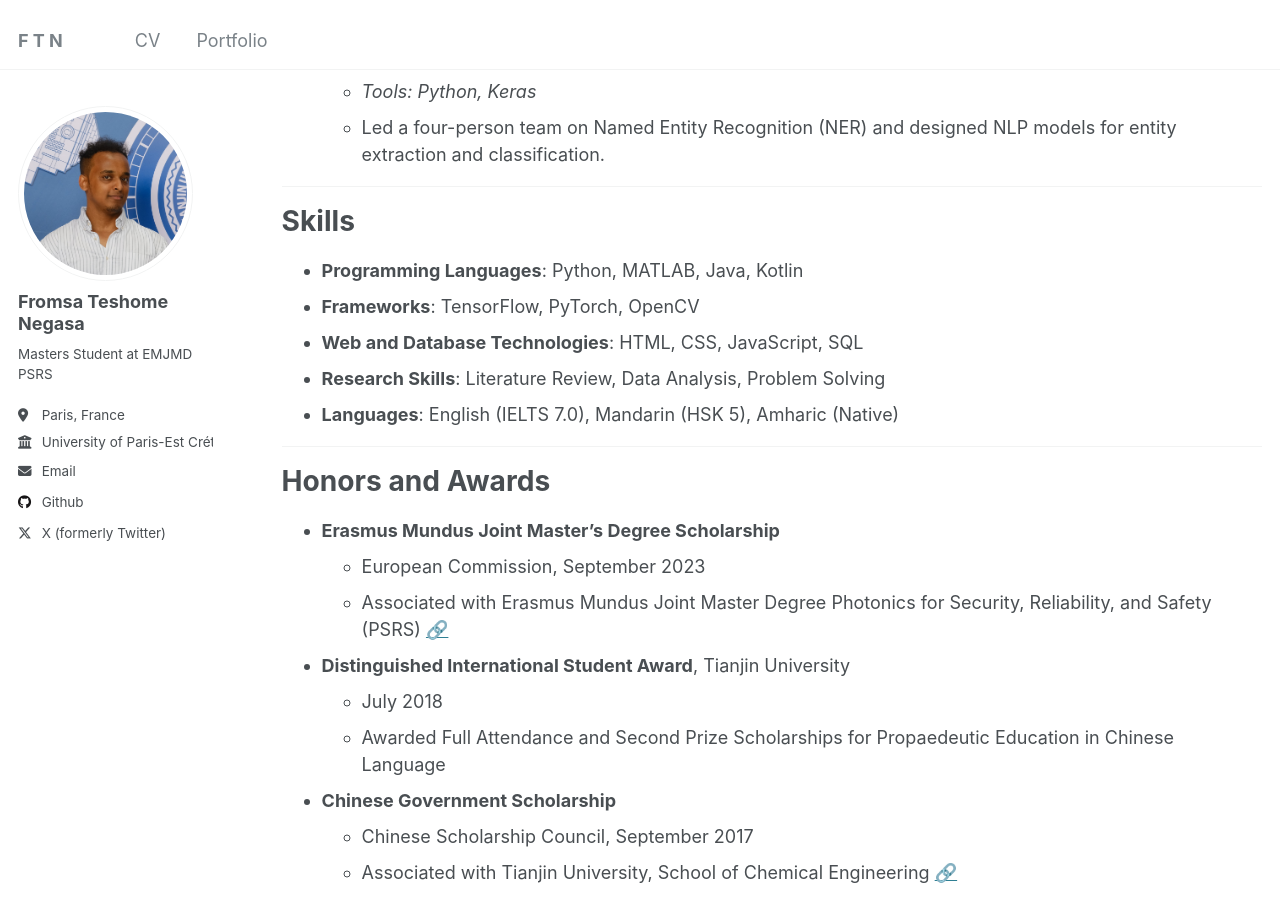
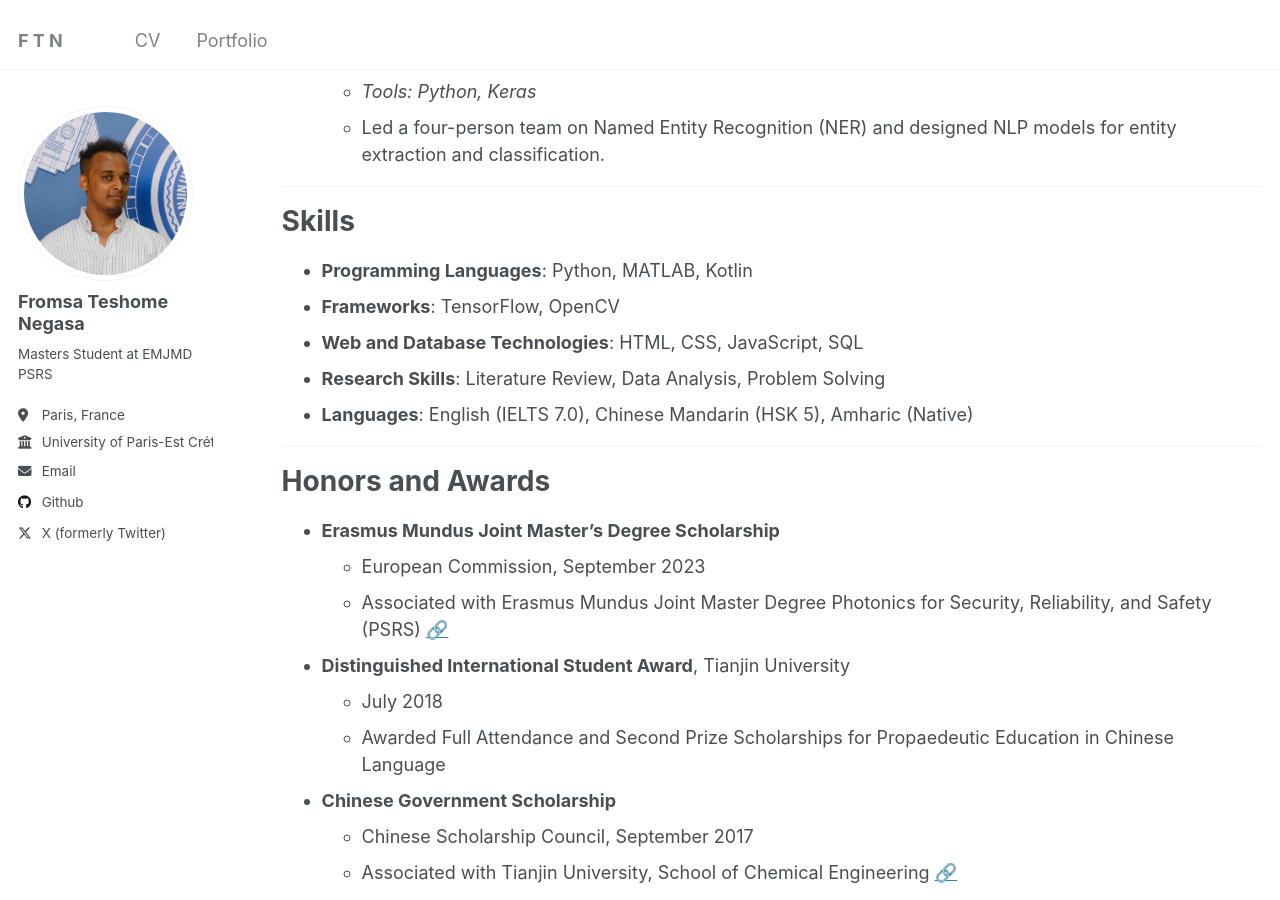
Before and after one commit to PHYRA47/phyra47.github.io, a Jekyll site: the page built from _pages/cv.md, in a window 1280 px wide and 900 px high, scrolled down 1987 px. Built offline with Jekyll 4.4.1, drawn with Linux system fonts in a browser that asks for light colours; emoji names are drawn with the system emoji font; some of the changed text lies outside the part shown.

Commit message:
Fix spelling in CV title and update skills and languages sections for clarity

```diff
--- a/_pages/cv.md
+++ b/_pages/cv.md
@@ -90,11 +90,11 @@ Projects
 
 Skills
 ======
-* **Programming Languages**: Python, MATLAB, Java, Kotlin
-* **Frameworks**: TensorFlow, PyTorch, OpenCV
+* **Programming Languages**: Python, MATLAB, Kotlin
+* **Frameworks**: TensorFlow, OpenCV
 * **Web and Database Technologies**: HTML, CSS, JavaScript, SQL
 * **Research Skills**: Literature Review, Data Analysis, Problem Solving
-* **Languages**: English (IELTS 7.0), Mandarin (HSK 5), Amharic (Native)
+* **Languages**: English (IELTS 7.0), Chinese Mandarin (HSK 5), Amharic (Native)
 
 ---
 
```
Also changed, not shown: other parts of _pages/cv.md (+1 -1 lines).
